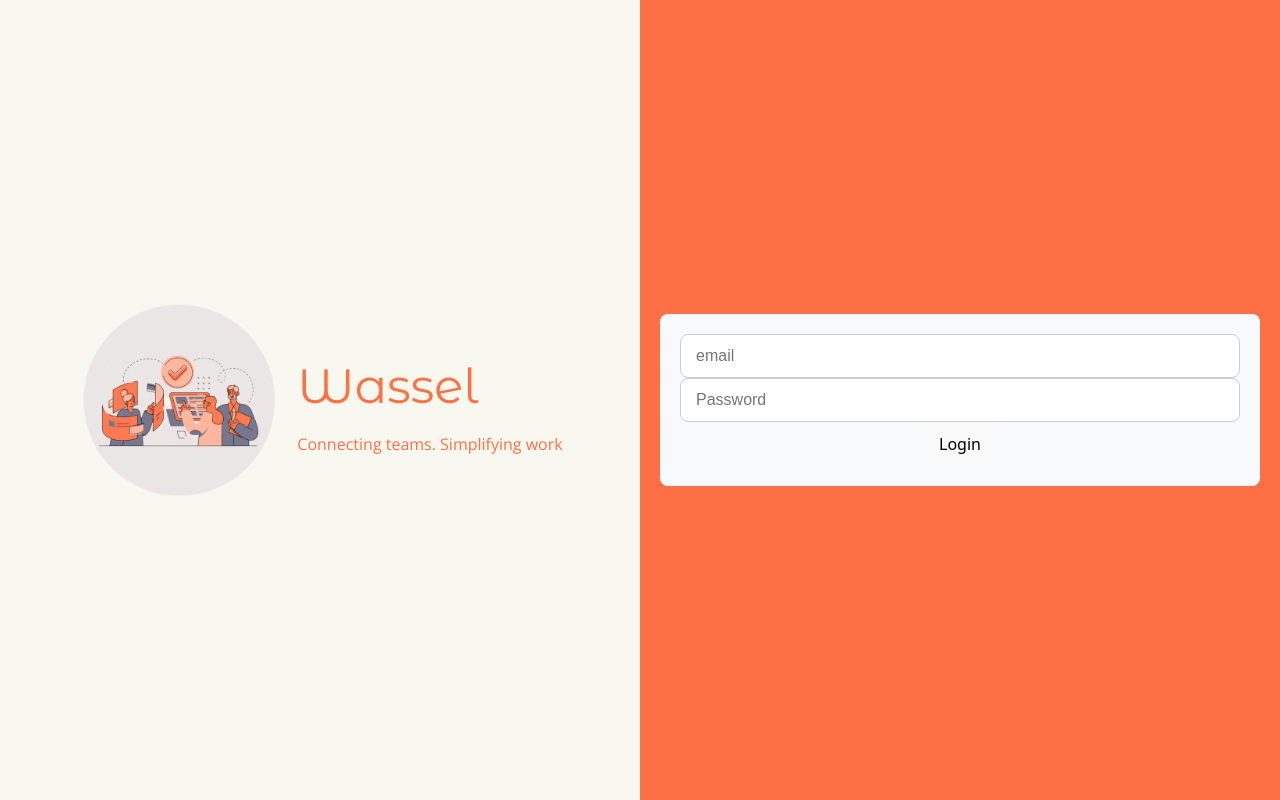
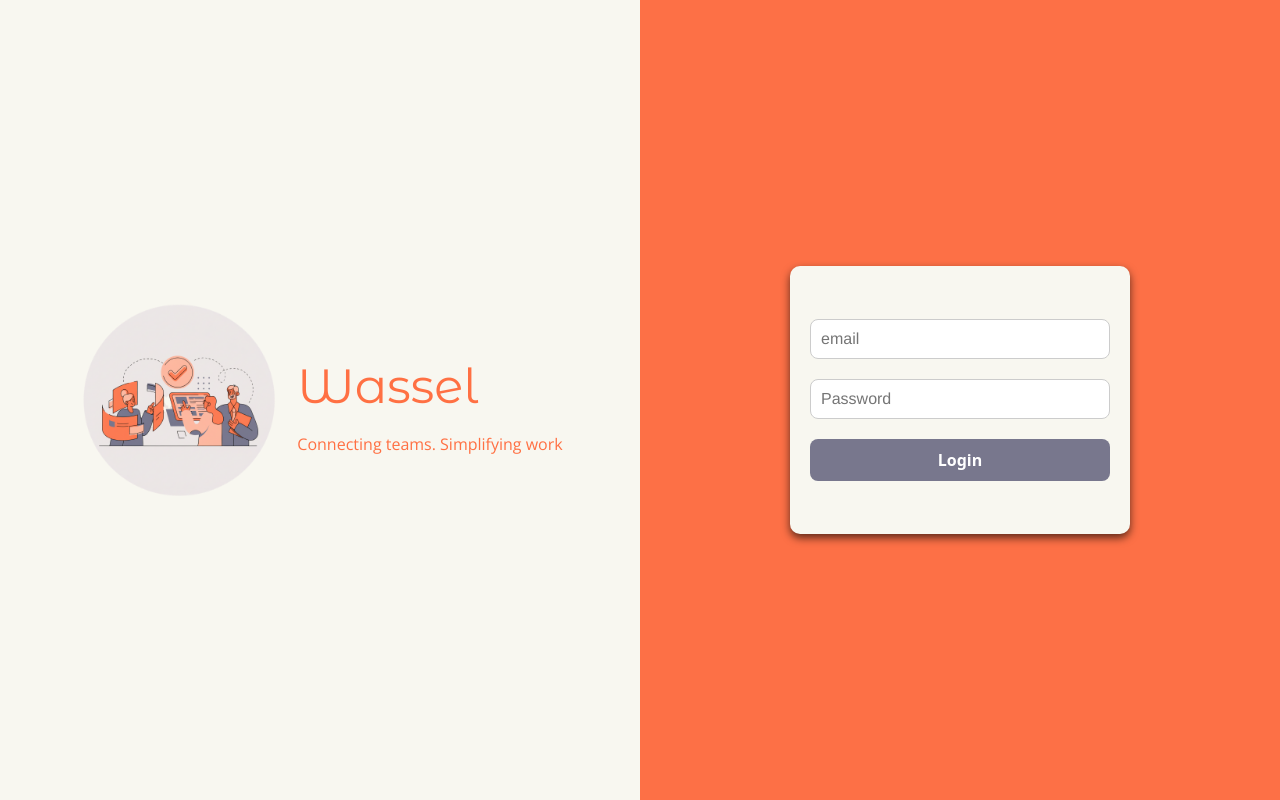
Before and after one commit to wareefAlolayan/wassel-frontend, a React (Vite) app: page / in a window 1280 px wide. Built offline with nearby package versions, Linux system fonts and the light colour scheme.

Commit message:
style login form

```diff
--- /dev/null
+++ b/src/components/Auth/Login.css
@@ -0,0 +1,41 @@
+.login-form {
+    display: flex;
+    flex-direction: column;
+    justify-content: center;
+    width: 50%;
+    height: 30%;
+    padding: 20px;
+    border-radius: 10px;
+    box-shadow: 0 4px 8px rgba(0, 0, 0, 0.626);
+    background-color: #F8F7F0;
+}
+
+.login-email,.login-password {
+    padding: 10px;
+    margin-bottom: 20px;
+    border-radius: 8px;
+    font-size: 16px;
+    background-color: white;
+    font-family: 'Franklin Gothic Medium', 'Arial Narrow', Arial, sans-serif;
+    color: #78778D;
+}
+
+.login-email:focus,.login-password:focus {
+    border-color: #FD7046;
+    outline: none;
+}
+
+.login-button {
+    background-color:#78778D;
+    color: white;
+    padding: 10px;
+    border: none;
+    border-radius: 8px;
+    cursor: pointer;
+    font-size: 16px;
+    font-weight: bold;
+}
+
+.login-button:hover {
+    background-color: #FCB7A0;
+}
--- a/src/components/Auth/Login.jsx
+++ b/src/components/Auth/Login.jsx
@@ -2,6 +2,7 @@ import { useState , useEffect } from "react"
 import axios from "axios"
 import { saveTokens , getUserFromToken } from "../lib/auth"
 import { useNavigate } from "react-router"
+import './Login.css'
 
 export default function Login({ setUser }) {
   const [email, setEmail] = useState("")
@@ -42,10 +43,10 @@ export default function Login({ setUser }) {
     roleNavigation()
   }, [employee])
   return (
-    <form onSubmit={handleSubmit}>
-      <input type="email" placeholder="email" value={email} onChange={e => setEmail(e.target.value)} />
-      <input type="password" placeholder="Password" value={password} onChange={e => setPassword(e.target.value)} />
-      <button type="submit">Login</button>
+    <form className="login-form" onSubmit={handleSubmit}>
+      <input className="login-email" type="email" placeholder="email" value={email} onChange={e => setEmail(e.target.value)} />
+      <input className="login-password" type="password" placeholder="Password" value={password} onChange={e => setPassword(e.target.value)} />
+      <button className="login-button" type="submit">Login</button>
     </form>
   )
 }
--- a/src/components/Employee/Requests/RequestForm.jsx
+++ b/src/components/Employee/Requests/RequestForm.jsx
@@ -32,7 +32,7 @@ function RequestForm({ requestId, setEditReq, setEditing, setAllRequests, allReq
         event.preventDefault()
         let response = {}
         if (requestId) {
-            response = await authRequest({method:'post',url:`http://127.0.0.1:8000/api/vrequests/${requestId}`,data: formData})
+            response = await authRequest({method:'patch',url:`http://127.0.0.1:8000/api/vrequests/${requestId}`,data: formData})
             setAllRequests(allRequests.map(request => request.id === requestId ? { ...request, ...formData } : request))
             setEditing(false)
             setEditReq(null)
```
